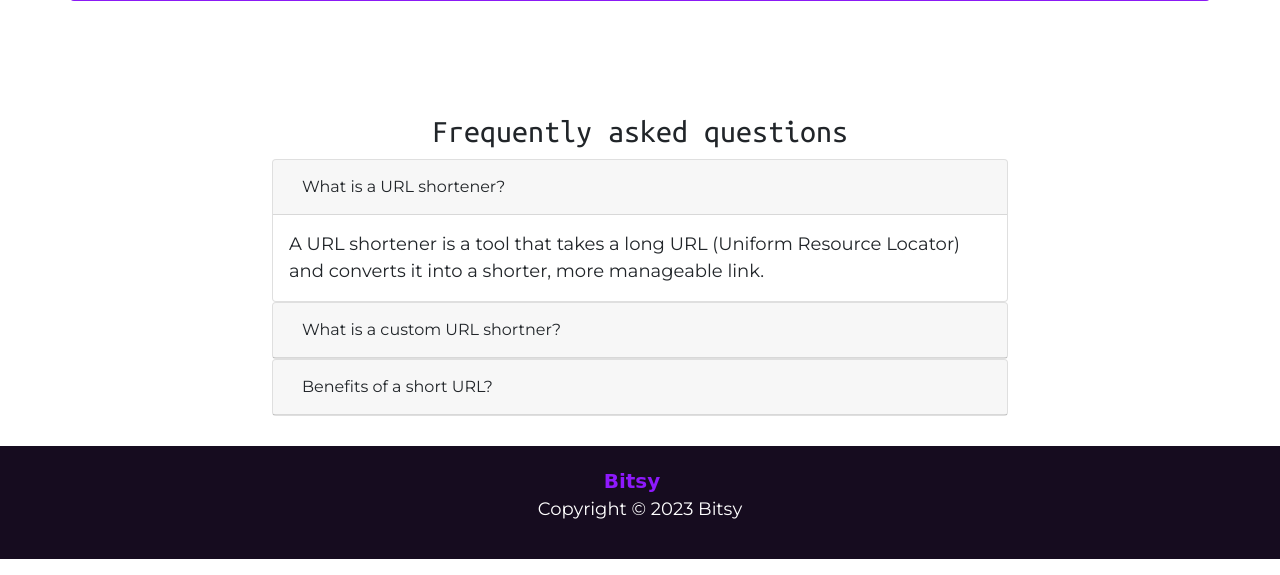
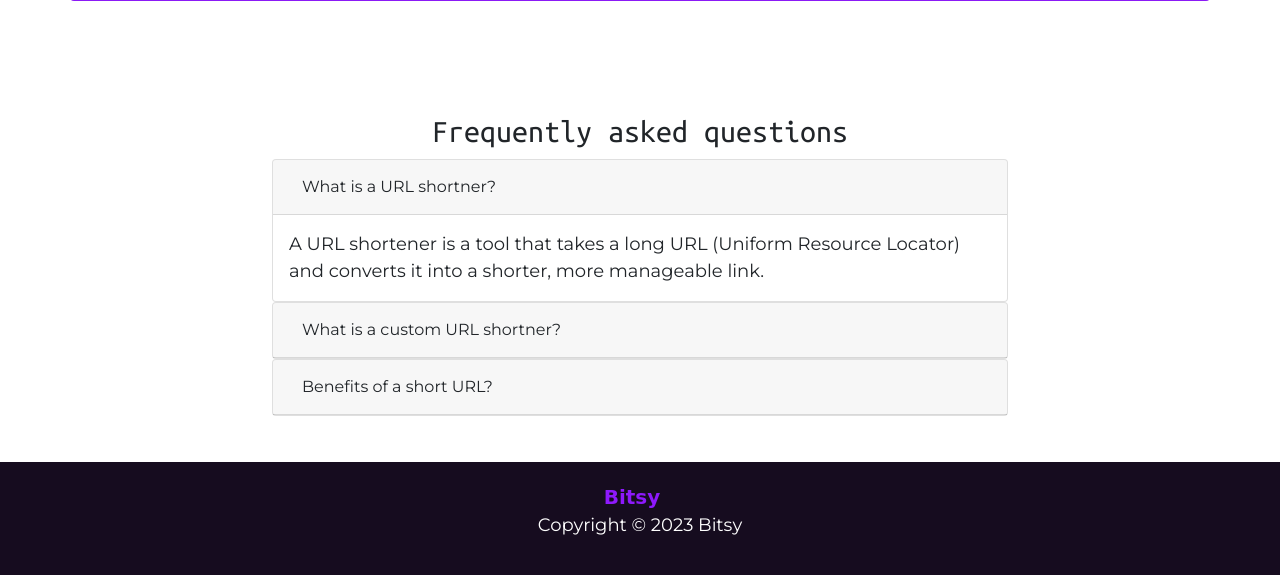
Before and after one commit to kadelcode/url-shortener, a Flask app: page / in a window 1280 px wide. Shown: the part 859-1434 px from the top of the page. Run offline with Flask 3, Linux system fonts and the light colour scheme; parts of the project's set-up code (start-up, migrations or seed data) failed here and were passed over; some libraries are stand-ins or nearby versions; some web fonts are replaced.

Commit message:
Update index page

```diff
--- a/core/templates/index.html
+++ b/core/templates/index.html
@@ -90,12 +90,12 @@ Welcome to Bitsy
         <div class="col-md-8">
             <b><h2 style="text-align: center;">Frequently asked questions</h2></b>
             <!--Accordion-->
-            <div id="accordion">
+            <div id="accordion" class="mb-3">
 
                 <div class="card">
                   <div class="card-header">
                     <a class="btn" data-bs-toggle="collapse" href="#collapseOne">
-                      What is a URL shortener?
+                      What is a URL shortner?
                     </a>
                   </div>
                   <div id="collapseOne" class="collapse show" data-bs-parent="#accordion">
```
